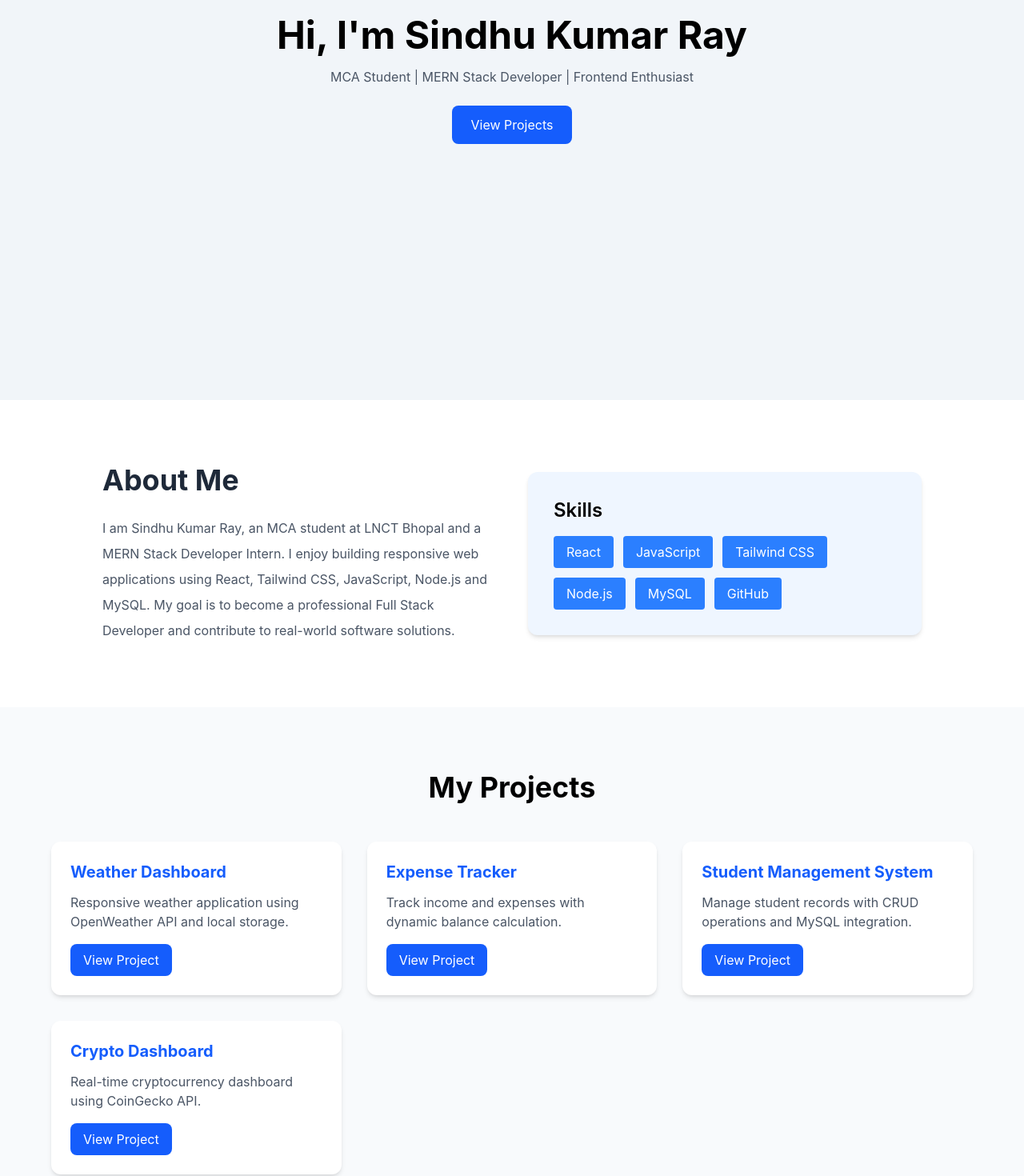
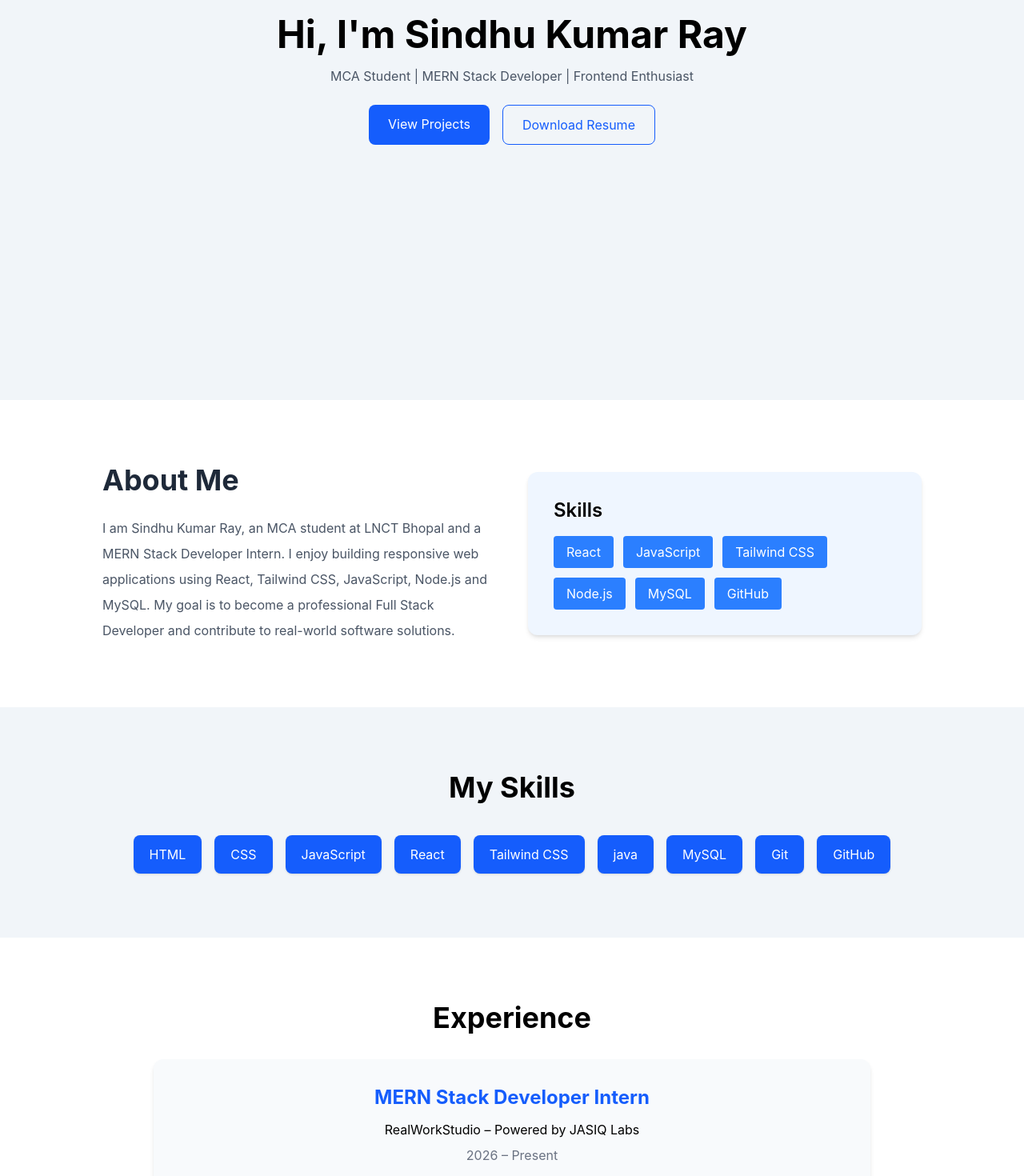
Before and after one commit to sindhukumarray/portfolio-website, a React (Vite) app: page / in a window 1280 px wide. Shown: the part 300-1770 px from the top of the page at 80% size. Built offline with nearby package versions, Linux system fonts and the light colour scheme.

Commit message:
Add skills and experience sections

```diff
--- a/src/App.jsx
+++ b/src/App.jsx
@@ -1,6 +1,8 @@
 import Navbar from "./components/Navbar";
 import Hero from "./components/Hero";
 import About from "./components/About";
+import Skills from "./components/Skills";
+import Experience from "./components/Experience";
 import Projects from "./components/Projects";
 import Contact from "./components/Contact";
 import Footer from "./components/Footer";
@@ -9,10 +11,19 @@ function App() {
   return (
     <>
       <Navbar />
+
       <Hero />
+
       <About />
+
+      <Skills />
+
+      <Experience />
+
       <Projects />
+
       <Contact />
+
       <Footer />
     </>
   );
--- /dev/null
+++ b/src/components/Experience.jsx
@@ -0,0 +1,50 @@
+export default function Experience() {
+  return (
+    <section
+      className="
+      py-20
+      px-6
+      bg-white
+      "
+    >
+      <div
+        className="
+        max-w-4xl
+        mx-auto
+        text-center
+        "
+      >
+        <h2
+          className="
+          text-4xl
+          font-bold
+          mb-8
+          "
+        >
+          Experience
+        </h2>
+
+        <div
+          className="
+          p-8
+          rounded-xl
+          shadow-md
+          bg-slate-50
+          "
+        >
+          <h3 className="text-2xl font-bold text-blue-600">
+            MERN Stack Developer Intern
+          </h3>
+
+          <p className="mt-3">
+            RealWorkStudio – Powered by JASIQ Labs
+          </p>
+
+          <p className="text-gray-500 mt-2">
+            2026 – Present
+          </p>
+        </div>
+      </div>
+    </section>
+  );
+}
--- a/src/components/Hero.jsx
+++ b/src/components/Hero.jsx
@@ -20,9 +20,11 @@ export default function Hero() {
         MCA Student | MERN Stack Developer | Frontend Enthusiast
       </p>
 
-      <button
+      <div className="flex gap-4 mt-6">
+
+  <a
+    href="#projects"
     className="
-        mt-6
     bg-blue-600
     text-white
     px-6
@@ -32,7 +34,23 @@ export default function Hero() {
     "
   >
     View Projects
-      </button>
+  </a>
+
+  <a
+    href="/resume.pdf"
+    className="
+    border
+    border-blue-600
+    text-blue-600
+    px-6
+    py-3
+    rounded-lg
+    "
+  >
+    Download Resume
+  </a>
+
+</div>
     </section>
   );
 }
--- /dev/null
+++ b/src/components/Skills.jsx
@@ -0,0 +1,53 @@
+import { skills } from "../data/skills";
+
+export default function Skills() {
+  return (
+    <section
+      className="
+      py-20
+      px-6
+      bg-slate-100
+      "
+    >
+      <div className="max-w-5xl mx-auto">
+
+        <h2
+          className="
+          text-4xl
+          font-bold
+          text-center
+          mb-10
+          "
+        >
+          My Skills
+        </h2>
+
+        <div
+          className="
+          flex
+          flex-wrap
+          justify-center
+          gap-4
+          "
+        >
+          {skills.map((skill) => (
+            <div
+              key={skill}
+              className="
+              bg-blue-600
+              text-white
+              px-5
+              py-3
+              rounded-lg
+              shadow
+              "
+            >
+              {skill}
+            </div>
+          ))}
+        </div>
+
+      </div>
+    </section>
+  );
+}
--- /dev/null
+++ b/src/data/skills.js
@@ -0,0 +1,11 @@
+export const skills = [
+  "HTML",
+  "CSS",
+  "JavaScript",
+  "React",
+  "Tailwind CSS",
+  "java",
+  "MySQL",
+  "Git",
+  "GitHub",
+];
--- a/src/index.css
+++ b/src/index.css
@@ -1 +1,5 @@
 @import "tailwindcss";
+
+html {
+  scroll-behavior: smooth;
+}
```
Lines whose indentation alone changed are shown as unchanged.
